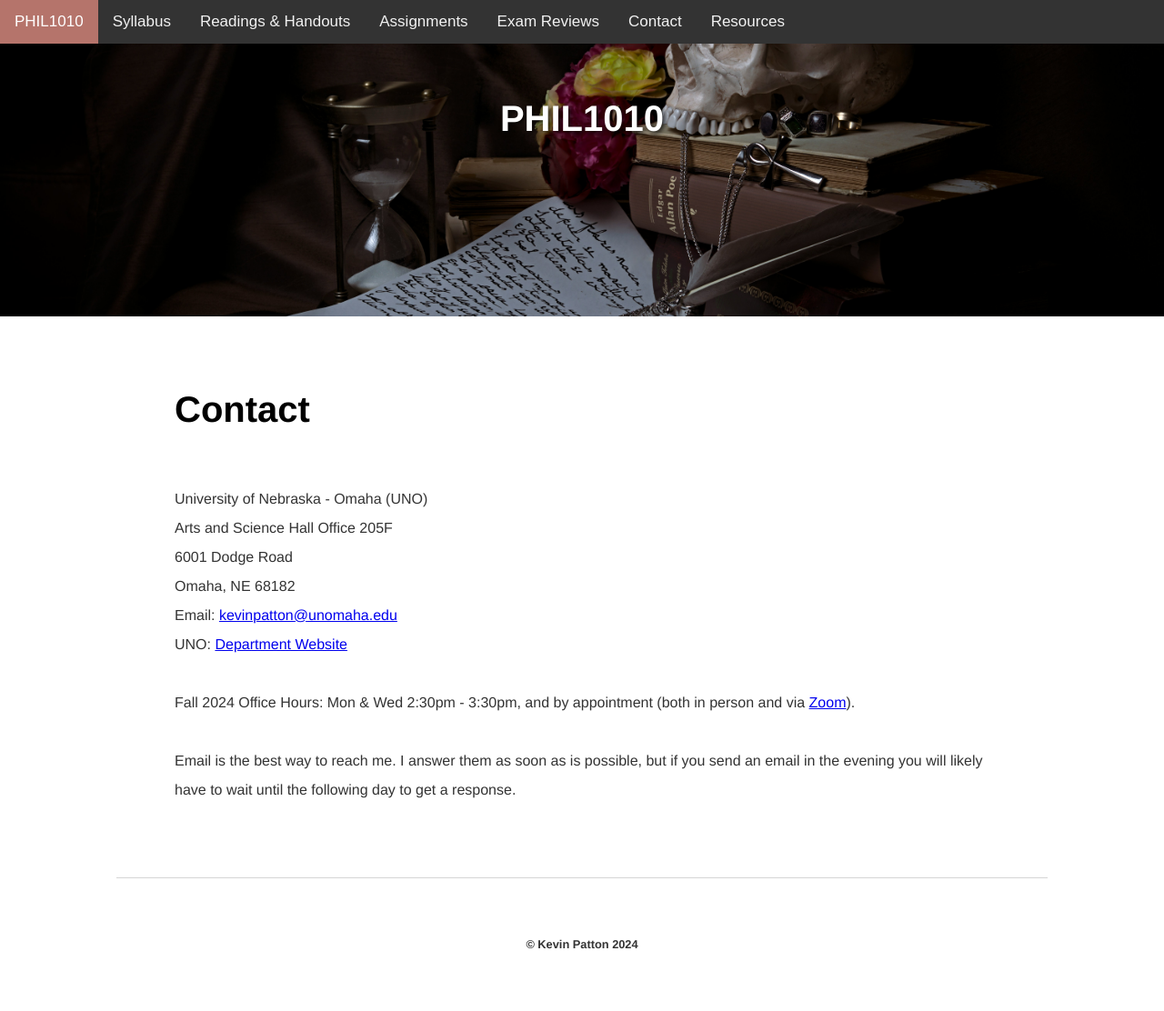
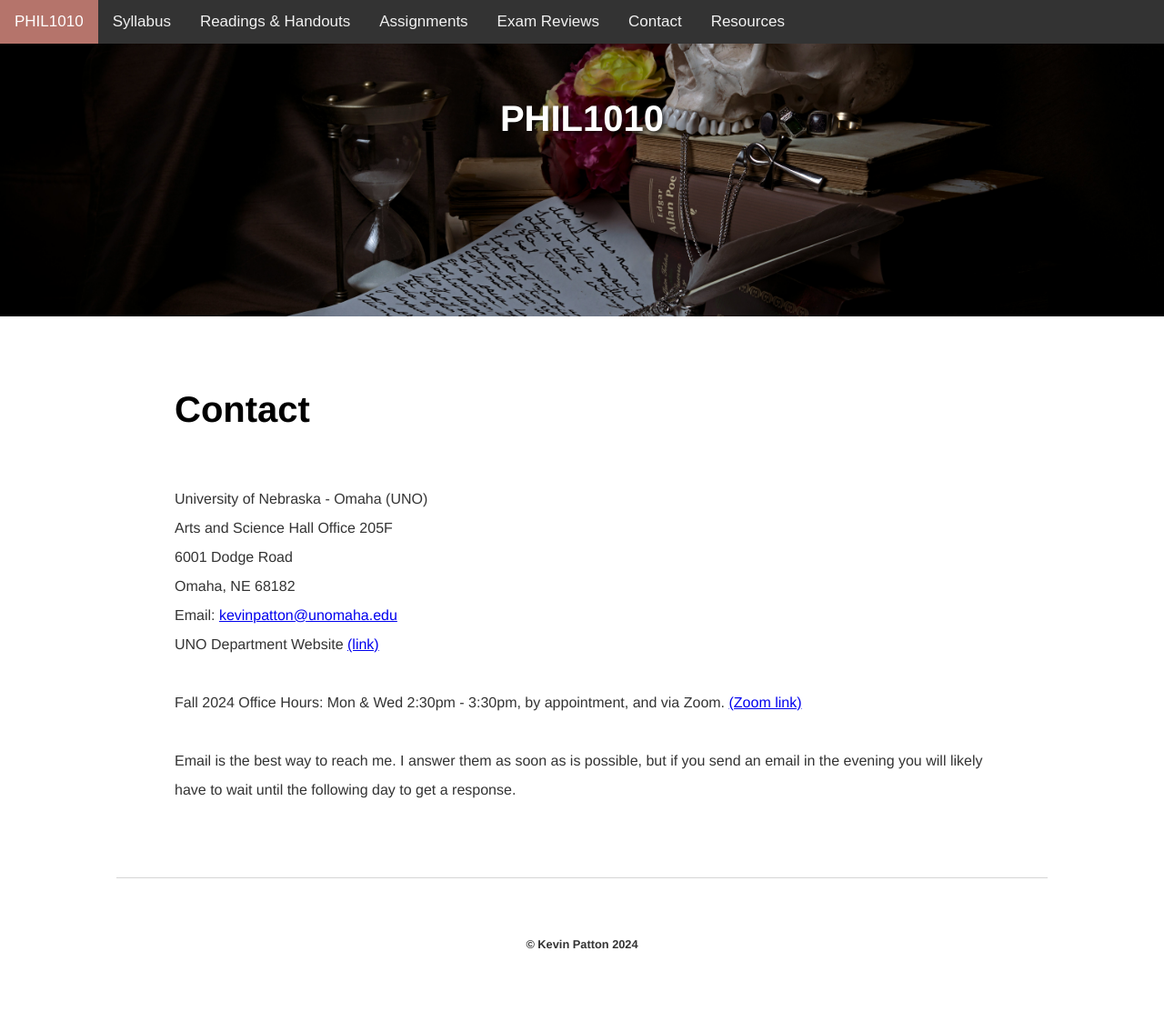
Before and after one commit to kevinjpatton/kevinjpatton.github.io, a Jekyll site: the page built from teaching/phil_1010/contact/index.html, in a window 1280 px wide. Shown: the whole page at 91% size. Built offline with Jekyll 4.4.1, drawn with Linux system fonts in a browser that asks for light colours; Markdown is read by kramdown in place of the engine named in the settings.

Commit message:
Update index.html

```diff
--- a/teaching/phil_1010/contact/index.html
+++ b/teaching/phil_1010/contact/index.html
@@ -3,4 +3,4 @@
 title: PHIL1010 - Contact
 ---
 <h1>Contact</h1>
-<p>University of Nebraska - Omaha (UNO)<br>Arts and Science Hall Office 205F<br>6001 Dodge Road<br>Omaha, NE 68182<br>Email: <a href="mailto:kevinpatton@unomaha.edu" target="_blank">kevinpatton@unomaha.edu</a><br>UNO: <a href="https://www.unomaha.edu/college-of-arts-and-sciences/philosophy/about-us/directory/kevin-patton.php" target="_blank">Department Website</a><br><br>Fall 2024 Office Hours: Mon & Wed 2:30pm - 3:30pm, and by appointment (both in person and via <a href="https://unomaha.zoom.us/j/6213908877" target="_blank">Zoom</a>).<br><br>Email is the best way to reach me.  I answer them as soon as is possible, but if you send an email in the evening you will likely have to wait until the following day to get a response.</p>
+<p>University of Nebraska - Omaha (UNO)<br>Arts and Science Hall Office 205F<br>6001 Dodge Road<br>Omaha, NE 68182<br>Email: <a href="mailto:kevinpatton@unomaha.edu" target="_blank">kevinpatton@unomaha.edu</a><br>UNO Department Website <a href="https://www.unomaha.edu/college-of-arts-and-sciences/philosophy/about-us/directory/kevin-patton.php" target="_blank">(link)</a><br><br>Fall 2024 Office Hours: Mon & Wed 2:30pm - 3:30pm, by appointment, and via Zoom. <a href="https://unomaha.zoom.us/j/6213908877" target="_blank">(Zoom link)</a><br><br>Email is the best way to reach me.  I answer them as soon as is possible, but if you send an email in the evening you will likely have to wait until the following day to get a response.</p>
```
